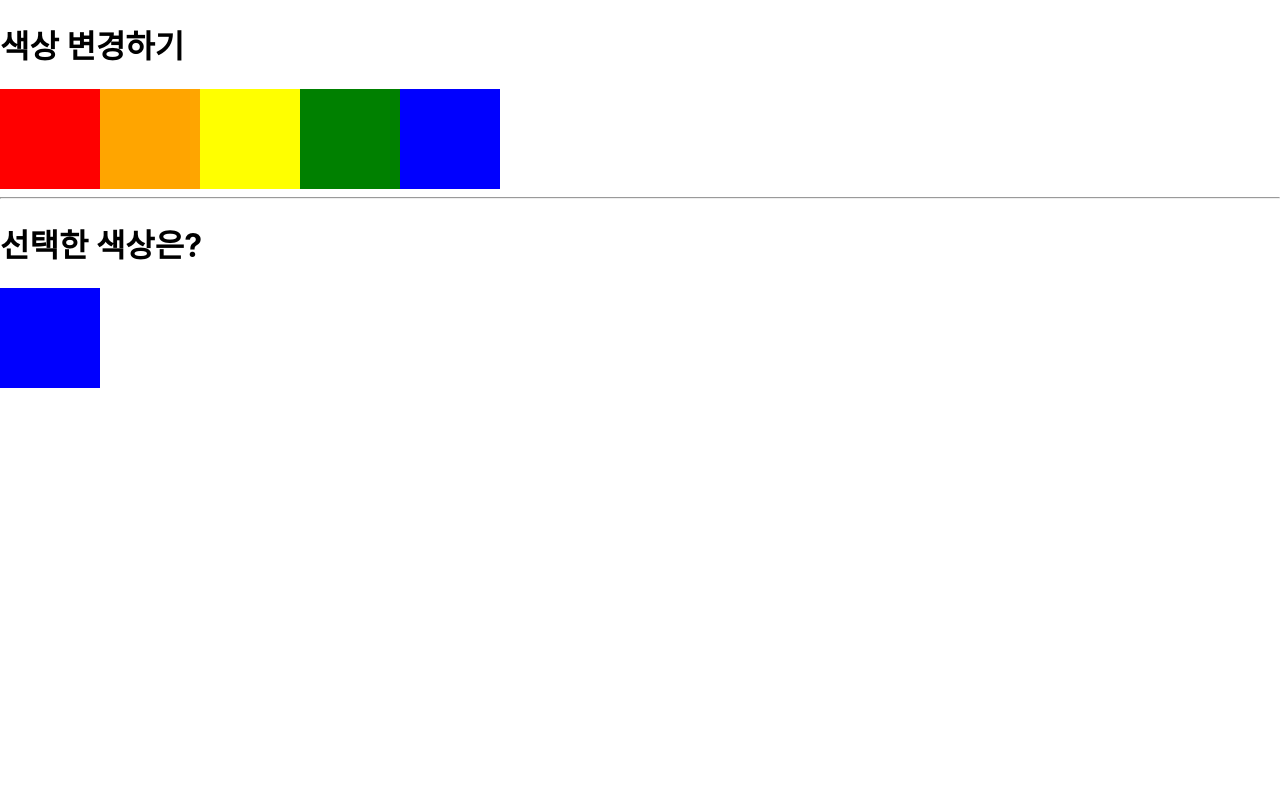
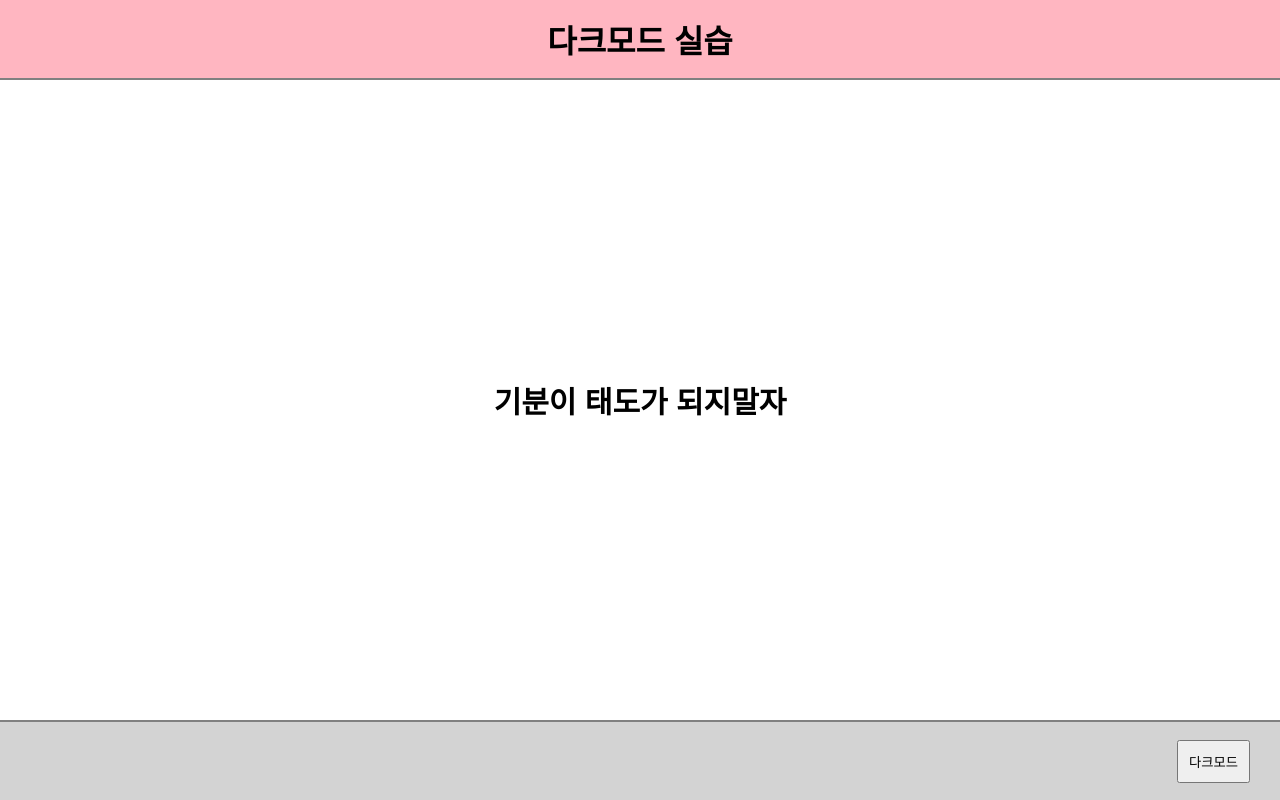
Before and after one commit to sonde8/React-practice, a React (Create React App) app: page / in a window 1280 px wide. Built offline with nearby package versions, Linux system fonts and the light colour scheme.

Commit message:
context 다크모드 실습

```diff
--- /dev/null
+++ b/src/components/DarkMode/Content.jsx
@@ -0,0 +1,20 @@
+import React, { useContext } from 'react'
+import { ModeContext } from '../../context/ModeContext'
+
+const Content = () => {
+
+  const {isDark, set} = useContext(ModeContext)
+
+  return (
+    <div className='content'
+    style={{
+      backgroundColor : isDark == true ? 'black' : 'white',
+      color : isDark === true ? 'white' : 'black'
+    }}
+    >
+      <h4>기분이 태도가 되지말자</h4>
+    </div>
+  )
+}
+
+export default Content
--- /dev/null
+++ b/src/components/DarkMode/Footer.jsx
@@ -0,0 +1,25 @@
+import React, { useContext } from 'react'
+import { ModeContext } from '../../context/ModeContext'
+
+const Footer = () => {
+
+  const {isDark, setIsDark} = useContext(ModeContext)
+
+  return (
+    <div className='footer'
+    style={{
+      backgroundColor : 'lightgray'
+    }}
+    >
+      <button className='button'
+      onClick={()=>setIsDark(!isDark)}
+      >{isDark === true
+        ? '라이트모드'
+        : '다크모드'
+      }
+      </button>
+    </div>
+  )
+}
+
+export default Footer
--- /dev/null
+++ b/src/components/DarkMode/Header.jsx
@@ -0,0 +1,21 @@
+import React, { useContext } from 'react'
+import { ModeContext } from '../../context/ModeContext'
+
+const Header = () => {
+
+  const {isDark, setIsDark} = useContext(ModeContext)
+
+  return (
+    <div
+    className='header'
+    style={{
+      backgroundColor : isDark == true ? 'black' : 'lightpink',
+      color : isDark === true ? 'white' : 'black'
+    }}
+    >
+      <h1>다크모드 실습</h1>
+    </div>
+  )
+}
+
+export default Header
--- /dev/null
+++ b/src/context/ModeContext.js
@@ -0,0 +1,3 @@
+import { createContext } from "react";
+
+export const ModeContext = createContext(null)
--- /dev/null
+++ b/src/css/darkmode.css
@@ -0,0 +1,43 @@
+* {
+  box-sizing: border-box;
+  margin: 0;
+  font-family: sans-serif;
+}
+
+.page {
+  width: 100vw;
+  height: 100vh;
+  display: flex;
+  flex-direction: column;
+}
+
+.header {
+  width: 100%;
+  height: 80px;
+  border-bottom: 2px solid gray;
+  display: flex;
+  justify-content: center;
+  align-items: center;
+}
+
+.content {
+  flex: 1;
+  display: flex;
+  justify-content: center;
+  align-items: center;
+  font-size: 30px;
+}
+
+.footer {
+  width: 100%;
+  height: 80px;
+  border-top: 2px solid gray;
+  display: flex;
+  justify-content: flex-end;
+  align-items: center;
+}
+
+.button {
+  padding: 10px;
+  margin-right: 30px;
+}
--- /dev/null
+++ b/src/example/DarkMode.jsx
@@ -0,0 +1,43 @@
+import React, { useState } from 'react'
+import Header from '../components/DarkMode/Header'
+import Content from '../components/DarkMode/Content'
+import Footer from '../components/DarkMode/Footer'
+
+import '../css/darkmode.css'
+import { ModeContext } from '../context/ModeContext'
+
+const DarkMode = () => {
+
+  /* 다크모드와 라이트모드를 만들기
+
+  1. 다크모드와 라이트모드를 구분하는 isDark라는 state 선언 (true / false)
+    - isDark true 라면 다크모드 false라면 라이트 모드
+
+  2. isDark를 전역적으로 사용하기 위해 context 세팅
+    2.1 ModeContext라는 파일 생성 -> create
+    2.2 DarkMode에서 Context를 사용할 수 있도록 감싼 후 Provider 생성
+    2.3 isDark, setIsDark를 Provider로 전달
+
+  3. 다크모드라는 버튼을 클릭했을 때, header, content, footer의
+    배경색을 black 글자를 white로 -> 삼항연산자
+
+  4. 다크모드를 클릭하면 버튼의 글자가 라이트모드로 변경
+
+  5. 라이트모드 누르면 다시 원래대로
+  */
+
+  const [isDark, setIsDark] = useState(false)
+
+
+  return (
+    <ModeContext.Provider value={{isDark, setIsDark}}>
+      <div className='page'>
+        <Header />
+        <Content />
+        <Footer />
+      </div>
+    </ModeContext.Provider>
+  )
+}
+
+export default DarkMode
```
Also changed, not shown: src/index.js (+8 -1 lines).
